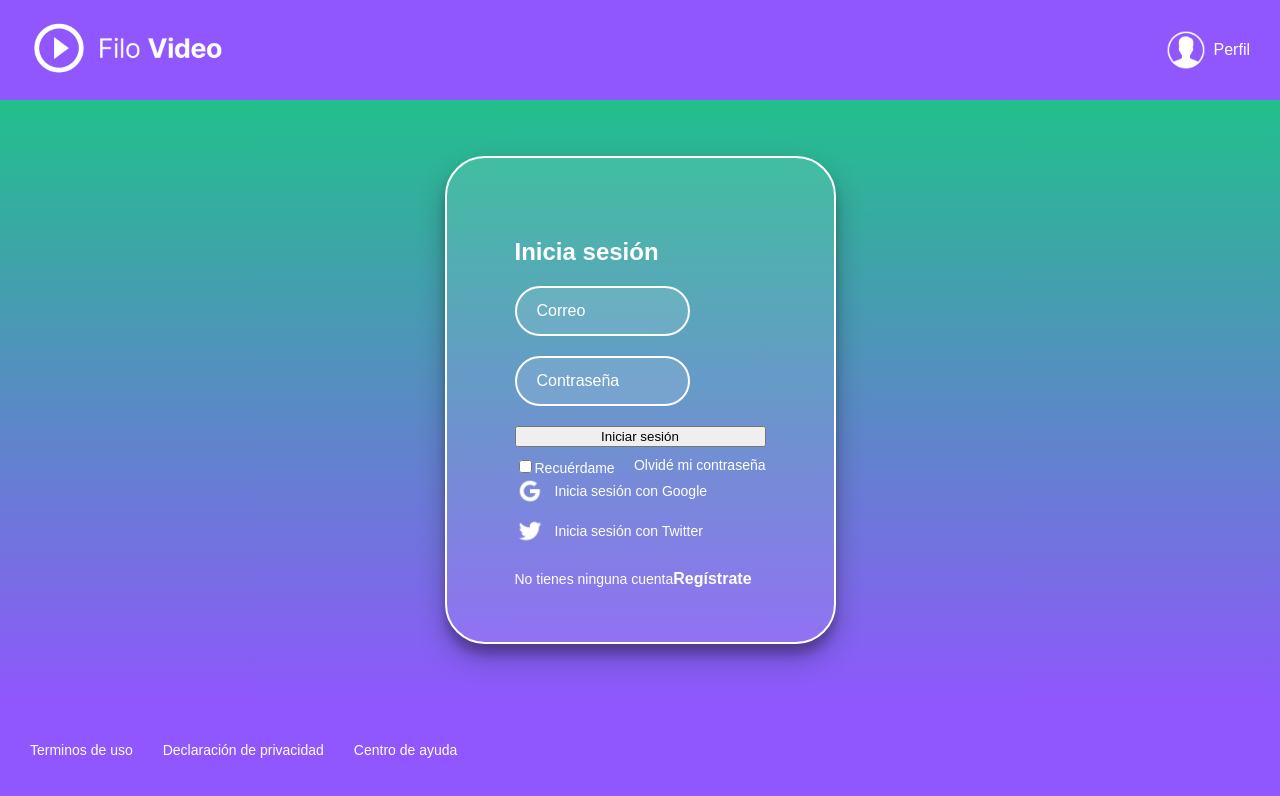
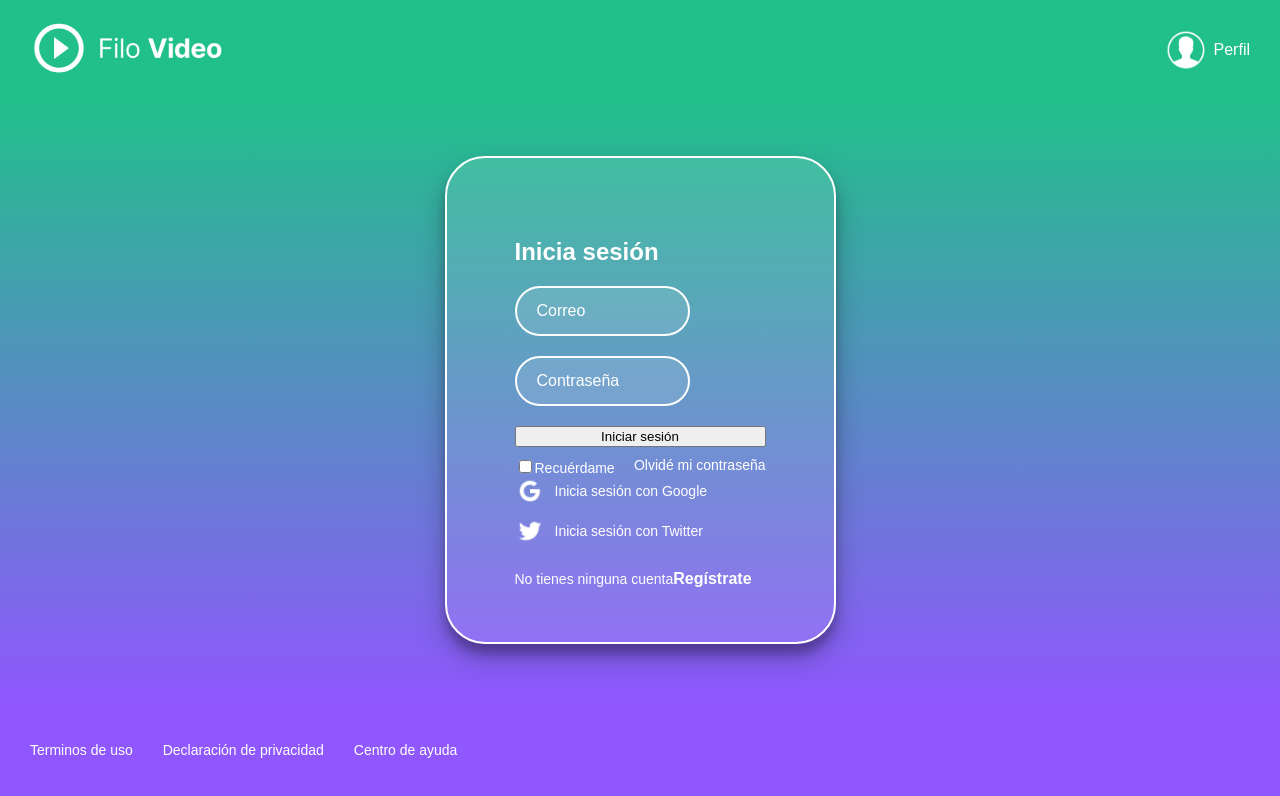
Before and after one commit to educodes/FiloVideo, a React app: page /login in a window 1280 px wide. Shown: the top 796 px of the page. Built offline with nearby package versions, Linux system fonts and the light colour scheme; a web font is replaced by a local one.

Commit message:
Classnames validations

```diff
--- a/package.json
+++ b/package.json
@@ -20,6 +20,7 @@
   "homepage": "https://github.com/educodes/FiloVideo#readme",
   "description": "",
   "dependencies": {
+    "classnames": "^2.2.6",
     "md5": "^2.3.0",
     "react": "^16.13.1",
     "react-dom": "^16.13.1",
--- a/src/assets/styles/components/Header.scss
+++ b/src/assets/styles/components/Header.scss
@@ -7,6 +7,10 @@
   justify-content: space-between;
   top: 0px;
   width: 100%;
+}
+
+.isLogin, .isRegister{
+  background-color: #21c08b;
 }
 
 .header__img {
--- a/src/components/Header.jsx
+++ b/src/components/Header.jsx
@@ -2,20 +2,27 @@ import React from 'react';
 import { Link } from 'react-router-dom';
 import { connect } from 'react-redux';
 import { logoutRequest } from '../actions';
+import classNames from 'classnames';
 import gravatar from '../utils/gravatar.js'
 import logo from '../assets/static/logo_filovideo.png';
 import userIcon from '../assets/static/user-icon.png';
 import '../assets/styles/components/Header.scss'
 
 const Header = props => {
-  const { user } = props
+  const { user, isLogin, isRegister } = props
   const hasUser = Object.keys(user).length > 0
 
   const handleLogaut = () => {
     props.logoutRequest({});
   }
+
+  const headerClass = classNames('header', {
+    isLogin,
+    isRegister
+  });
+
   return (
-    <header className="header">
+    <header className={headerClass}>
 
       <Link to="/">
         <img className="header__img" src={logo} alt="FiloVideo" />
--- a/src/components/Layout.jsx
+++ b/src/components/Layout.jsx
@@ -1,11 +1,9 @@
 import React from 'react';
 import Footer from './Footer';
-import Header from './Header';
 
 const Layout = ({ children }) => (
   <div className="App">
-    <Header />
-    { children }
+    { children}
     <Footer />
   </div>
 );
--- a/src/containers/Home.jsx
+++ b/src/containers/Home.jsx
@@ -1,5 +1,6 @@
 import React from 'react';
 import { connect } from 'react-redux';
+import Header from '../components/Header';
 import Search from '../components/Search';
 import Categories from '../components/Categories';
 import Carousel from '../components/Carousel';
@@ -10,6 +11,7 @@ import '../assets/styles/App.scss';
 const Home = ({ myList, trends, originals }) => {
   return (
     <>
+      <Header />
       <Search />
 
       { myList.length > 0 &&
--- a/src/containers/Login.jsx
+++ b/src/containers/Login.jsx
@@ -1,4 +1,5 @@
 import React, { useState } from 'react';
+import Header from '../components/Header';
 import { Link } from 'react-router-dom';
 import { connect } from 'react-redux';
 import { loginRequest } from '../actions'
@@ -25,6 +26,8 @@ const Login = props => {
   }
 
   return (
+    <>
+      <Header isLogin />
       <section className="login">
         <section className="login__container">
           <h2>Inicia sesión</h2>
@@ -62,6 +65,7 @@ const Login = props => {
           </p>
         </section>
       </section>
+    </>
   );
 }
 
--- a/src/containers/Register.jsx
+++ b/src/containers/Register.jsx
@@ -1,4 +1,5 @@
 import React, { useState } from 'react';
+import Header from '../components/Header';
 import { Link } from 'react-router-dom';
 import { connect } from 'react-redux';
 import { registerRequest } from '../actions';
@@ -25,6 +26,8 @@ const Register = props => {
   }
 
   return (
+    <>
+      <Header isRegister />
       <section className="register">
         <section className="register__container">
           <h2>Regístrate</h2>
@@ -57,6 +60,7 @@ const Register = props => {
       </Link>
         </section>
       </section>
+    </>
   );
 }
 
```
Also changed, not shown: 1 other file (tests, documents, lock files or other folders). Lines whose indentation alone changed are shown as unchanged.
